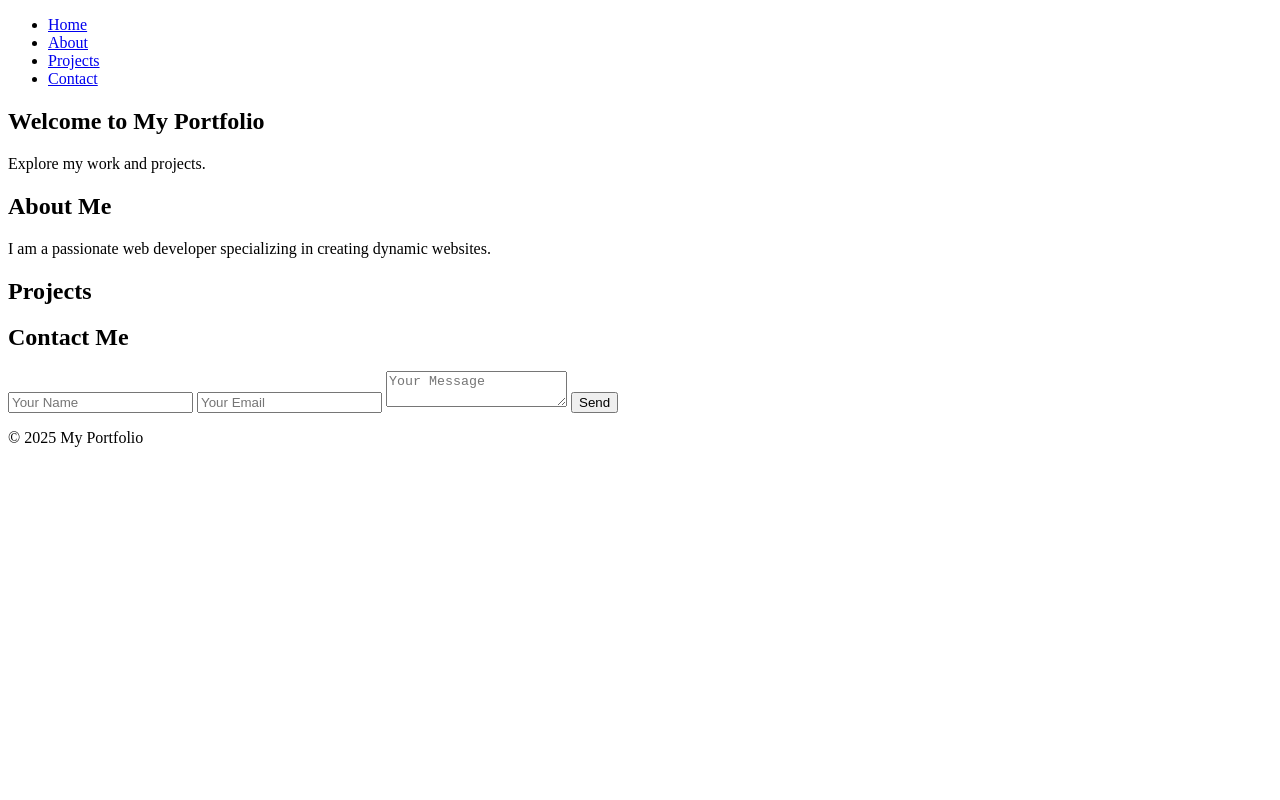
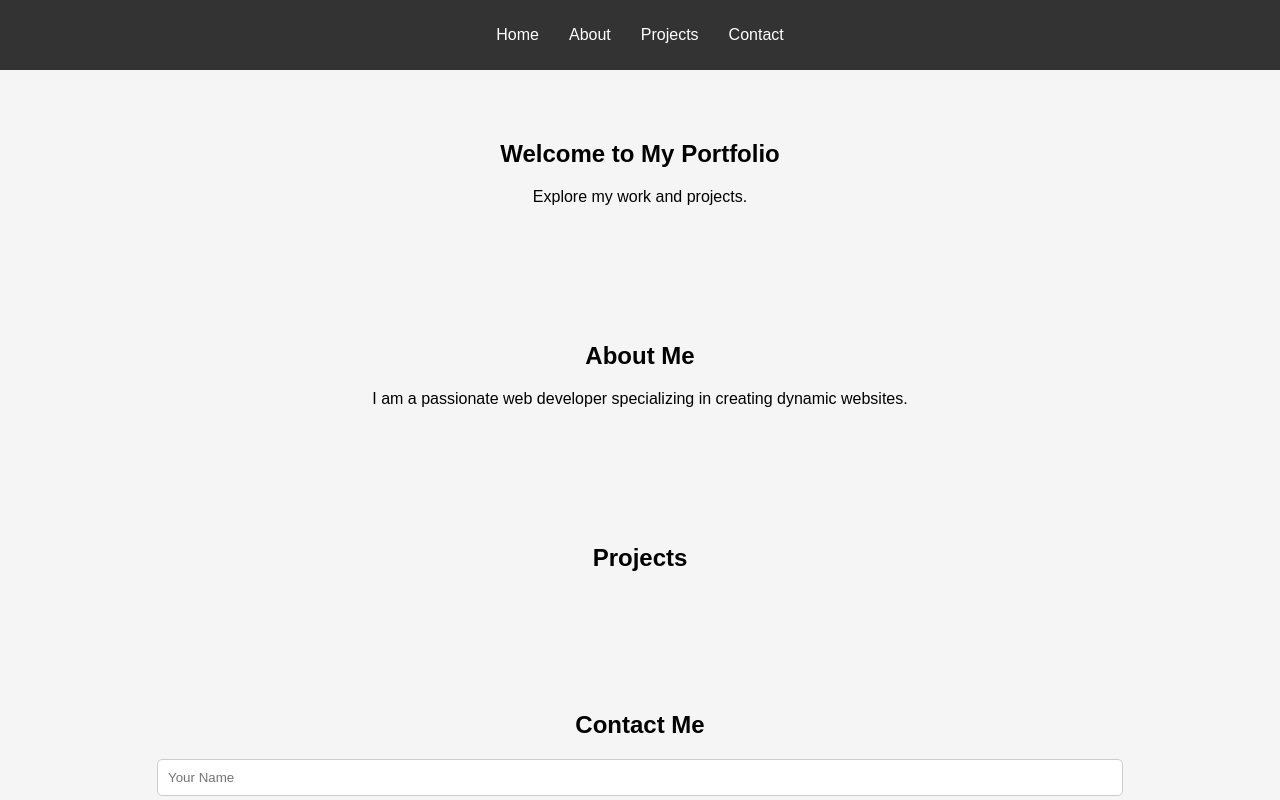
Before and after one commit to BibekDahal07/try, a plain HTML site: page index.html in a window 1280 px wide. Shown: the top 800 px of the page. Drawn offline with Linux system fonts and the light colour scheme; a script that the page names is missing.

Commit message:
CSS is add to repository

```diff
--- a/index.html
+++ b/index.html
@@ -4,7 +4,7 @@
     <meta charset="UTF-8">
     <meta name="viewport" content="width=device-width, initial-scale=1.0">
     <title>Interactive Portfolio</title>
-    <link rel="stylesheet" href="css/style.css">
+    <link rel="stylesheet" href="style.css">
 </head>
 <body>
     <header>
--- /dev/null
+++ b/style.css
@@ -0,0 +1,55 @@
+body {
+  font-family: Arial, sans-serif;
+  margin: 0;
+  padding: 0;
+  background: #f5f5f5;
+}
+
+header {
+  background: #333;
+  color: #fff;
+  padding: 10px 20px;
+}
+
+header ul {
+  list-style: none;
+  display: flex;
+  justify-content: center;
+  padding: 0;
+}
+
+header ul li {
+  margin: 0 15px;
+}
+
+header ul li a {
+  text-decoration: none;
+  color: #fff;
+}
+
+main section {
+  padding: 50px;
+  text-align: center;
+}
+
+form input, form textarea {
+  display: block;
+  width: 80%;
+  margin: 10px auto;
+  padding: 10px;
+  border: 1px solid #ccc;
+  border-radius: 5px;
+}
+
+form button {
+  background: #007bff;
+  color: #fff;
+  border: none;
+  padding: 10px 20px;
+  border-radius: 5px;
+  cursor: pointer;
+}
+
+form button:hover {
+  background: #0056b3;
+}
```
